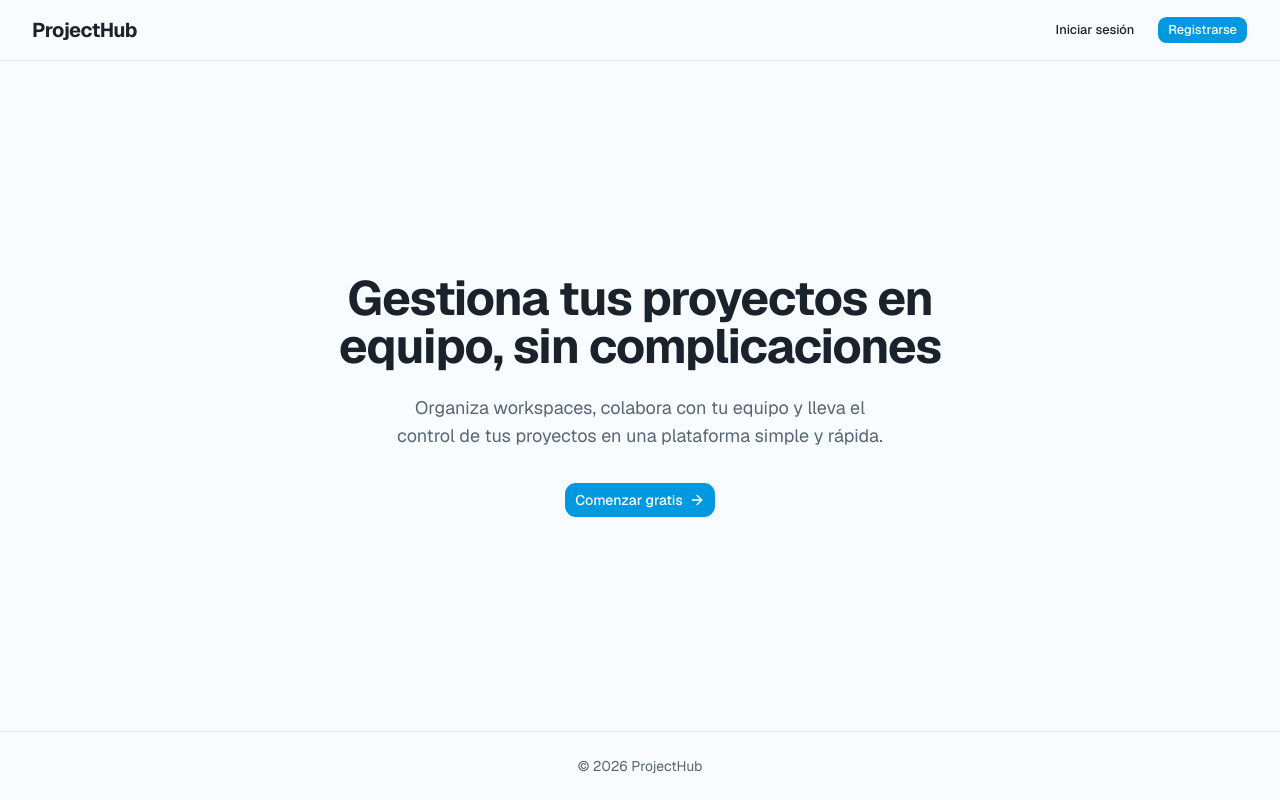
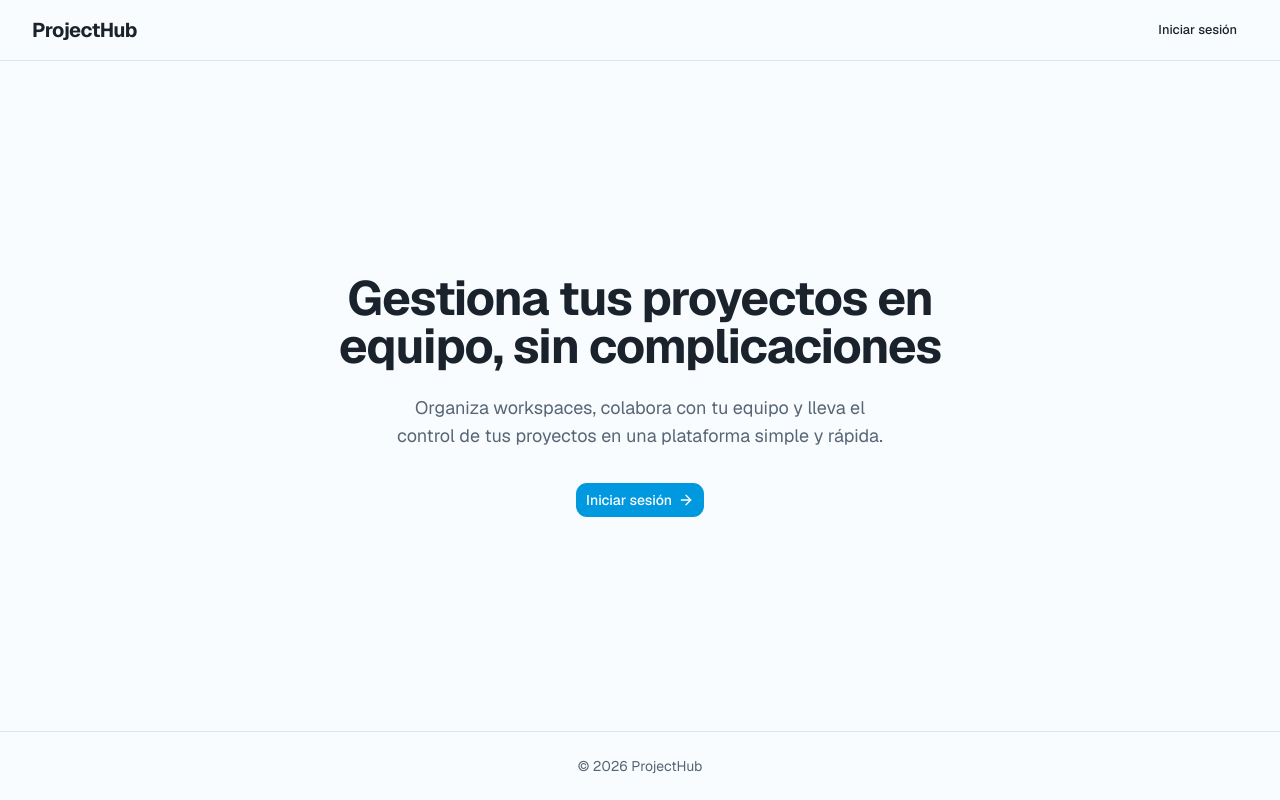
Before and after one commit to camercadop/nextjs-project-management, a Next.js app: page / in a window 1280 px wide. Built offline with nearby package versions, Linux system fonts and the light colour scheme; no server answers.

Commit message:
feat(registration): conditionally render registration link based on feature toggle

```diff
--- a/app/page.tsx
+++ b/app/page.tsx
@@ -1,6 +1,8 @@
 import Link from "next/link"
 import { Button } from "@/components/ui/button"
 import { ArrowRight } from "lucide-react"
+
+const registrationEnabled = process.env.NEXT_PUBLIC_REGISTRATION_ENABLED === 'true'
 
 export default function Home() {
   return (
@@ -11,9 +13,11 @@ export default function Home() {
           <Button variant="ghost" size="sm" asChild>
             <Link href="/login">Iniciar sesión</Link>
           </Button>
-          <Button size="sm" asChild>
-            <Link href="/register">Registrarse</Link>
-          </Button>
+          {registrationEnabled && (
+            <Button size="sm" asChild>
+              <Link href="/register">Registrarse</Link>
+            </Button>
+          )}
         </nav>
       </header>
 
@@ -25,8 +29,8 @@ export default function Home() {
           Organiza workspaces, colabora con tu equipo y lleva el control de tus proyectos en una plataforma simple y rápida.
         </p>
         <Button size="lg" className="mt-8" asChild>
-          <Link href="/register">
-            Comenzar gratis
+          <Link href={registrationEnabled ? "/register" : "/login"}>
+            {registrationEnabled ? "Comenzar gratis" : "Iniciar sesión"}
             <ArrowRight className="size-4" />
           </Link>
         </Button>
```
